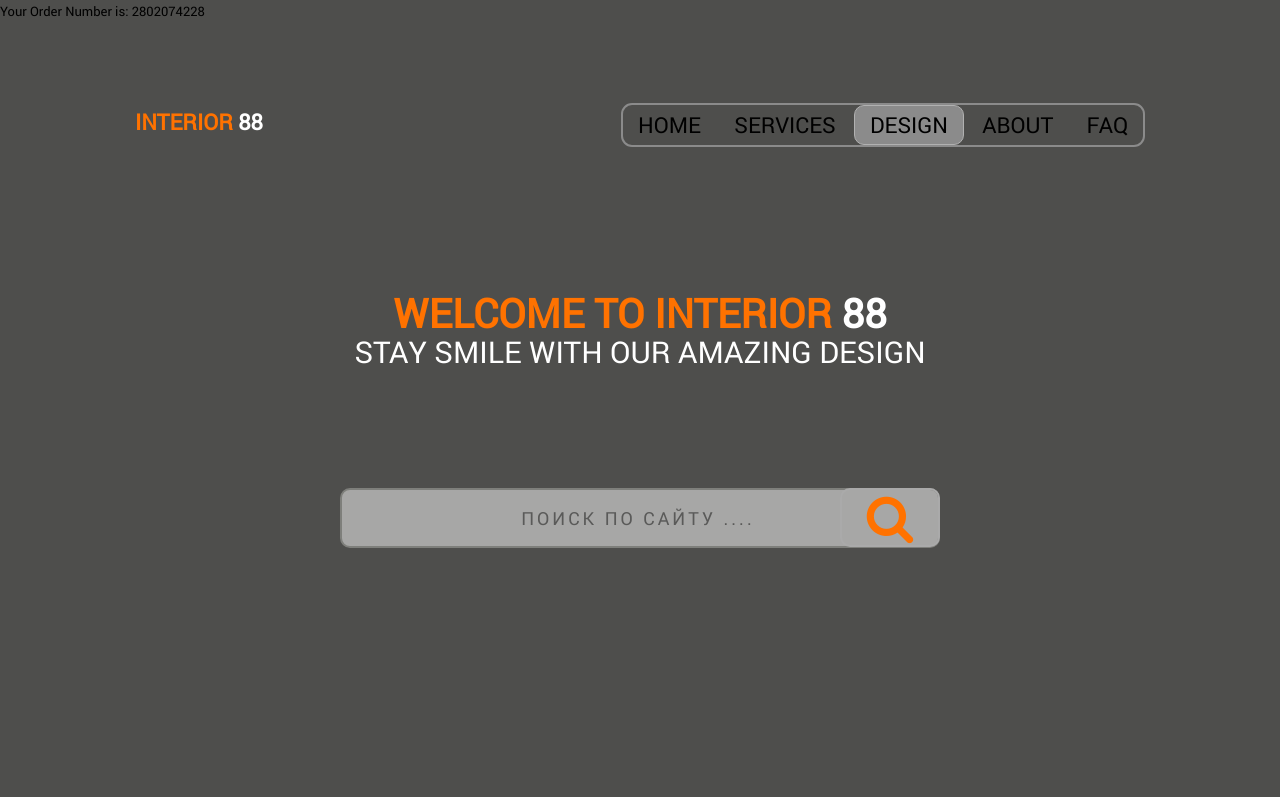
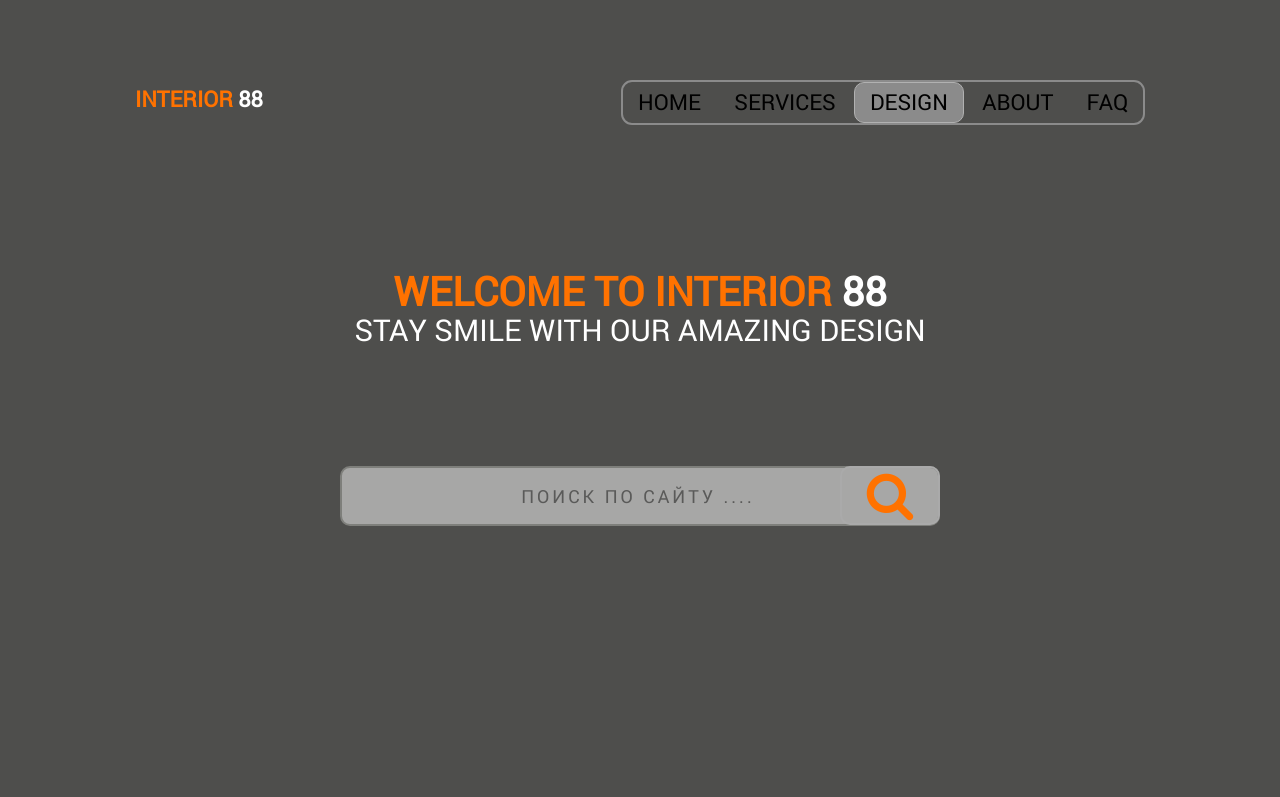
Before and after one commit to Omikronikus/Omikronikus.github.io, a plain HTML site: page sites/template/index.html in a window 1280 px wide. Shown: the top 797 px of the page. Drawn offline with Linux system fonts and the light colour scheme.

Commit message:
Update index.html

```diff
--- a/sites/template/index.html
+++ b/sites/template/index.html
@@ -37,7 +37,6 @@
 		<div id="my-header"></div>
 			<header class="site-header" style="background-image: url(img/Color-Fill 1.png);">
 				<div class="site-header__content">
-					Your Order Number is: 2802074228
 					<div class="top-line">
 						<div class="logo">Interior <span>88</span></div>
 						<a href="#my_menu" class="hamburger hamburger--slider-r">
```
